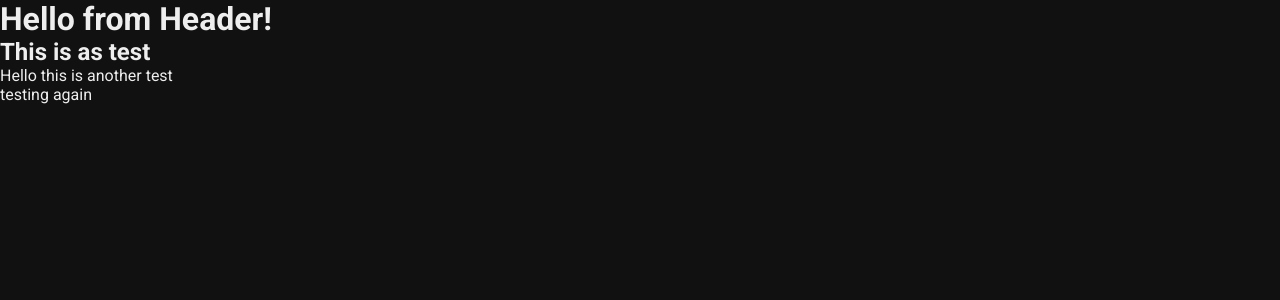
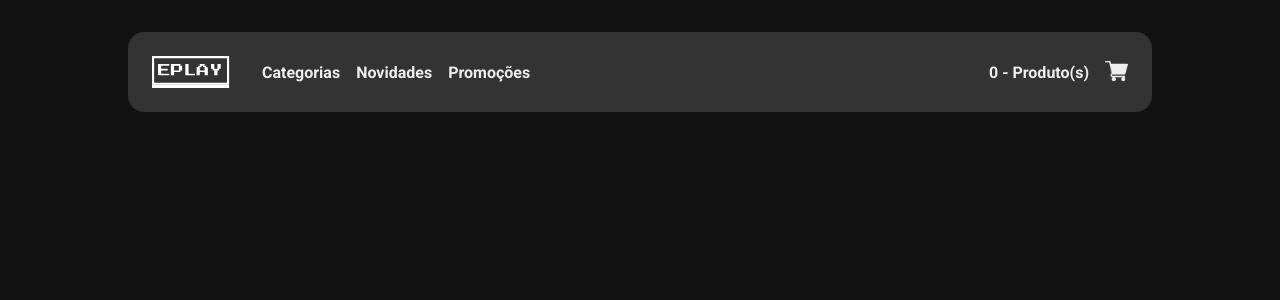
Before and after one commit to gabrielgua/ebac_eplay, a React (Create React App) app: page / in a window 1280 px wide. Shown: the top 300 px of the page. Built offline with nearby package versions, Linux system fonts and the light colour scheme.

Commit message:
feat: add header component

```diff
--- a/src/App.tsx
+++ b/src/App.tsx
@@ -1,13 +1,13 @@
 import Header from "./components/Header";
-import { GlobalStyles } from "./styles";
+import { Container, GlobalStyles } from "./styles";
 
 function App() {
   return (
     <>
       <GlobalStyles />
-      <div>
+      <Container>
         <Header />
-      </div>
+      </Container>
     </>
   );
 }
--- a/src/components/Header/index.tsx
+++ b/src/components/Header/index.tsx
@@ -1,10 +1,29 @@
+import { CartLink, HeaderBackground, Links } from "./styles";
+
+import logo from "../../assets/images/logo.svg";
+import cart from "../../assets/images/carrinho.svg";
+
 const Header = () => (
-  <header>
-    <h1>Hello from Header!</h1>
-    <h2>This is as test</h2>
-    <p>Hello this is another test</p>
-    <p>testing again</p>
-  </header>
+  <HeaderBackground>
+    <img src={logo} alt="EPLAY" />
+    <nav>
+      <Links>
+        <li>
+          <a href="#">Categorias</a>
+        </li>
+        <li>
+          <a href="#">Novidades</a>
+        </li>
+        <li>
+          <a href="#">Promoções</a>
+        </li>
+      </Links>
+    </nav>
+    <CartLink>
+      <p>0 - Produto(s)</p>
+      <img src={cart} alt="Carrinho" />
+    </CartLink>
+  </HeaderBackground>
 );
 
 export default Header;
--- /dev/null
+++ b/src/components/Header/styles.ts
@@ -0,0 +1,42 @@
+import styled from "styled-components";
+import { colors } from "../../styles";
+
+export const HeaderBackground = styled.header`
+  background-color: ${colors.gray};
+  margin-top: 2rem;
+  padding: 1.5rem;
+  gap: 2rem;
+  border-radius: 1rem;
+  display: flex;
+  align-items: center;
+  justify-content: space-between;
+
+  img {
+    display: block;
+  }
+
+  a {
+    color: ${colors.white};
+    font-weight: bold;
+    text-decoration: none;
+  }
+
+  a:hover {
+    text-decoration: underline;
+  }
+
+  nav {
+    margin-right: auto;
+  }
+`;
+
+export const Links = styled.ul`
+  display: flex;
+  gap: 1rem;
+`;
+
+export const CartLink = styled.a`
+  display: flex;
+  gap: 1rem;
+  align-items: center;
+`;
--- a/src/styles.ts
+++ b/src/styles.ts
@@ -1,6 +1,6 @@
-import { createGlobalStyle } from "styled-components";
+import styled, { createGlobalStyle } from "styled-components";
 
-const colors = {
+export const colors = {
   white: "#EEEEEE",
   black: "#111",
   gray: "#333",
@@ -13,6 +13,7 @@
       padding: 0;
       box-sizing: border-box;
       font-family: 'Roboto', sans-serif;
+      list-style: none;
     }
 
     body {
@@ -20,3 +21,8 @@
       color: ${colors.white};
     }
 `;
+
+export const Container = styled.div`
+  width: min(1024px, 100% - 4rem);
+  margin-inline: auto;
+`;
```
Also changed, not shown: package.json (+0 -11 lines), 1 other file (tests, documents, lock files or other folders).
